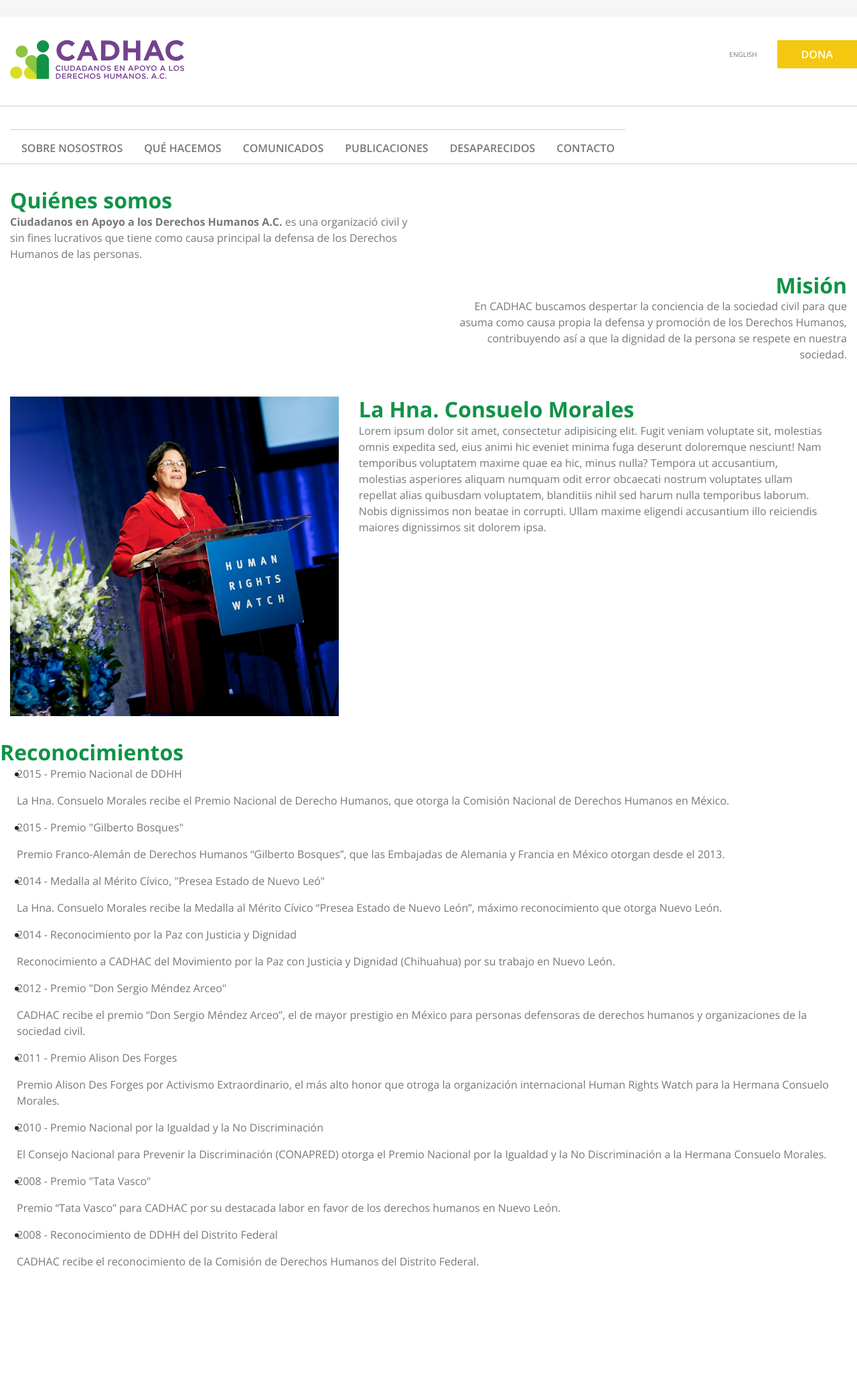
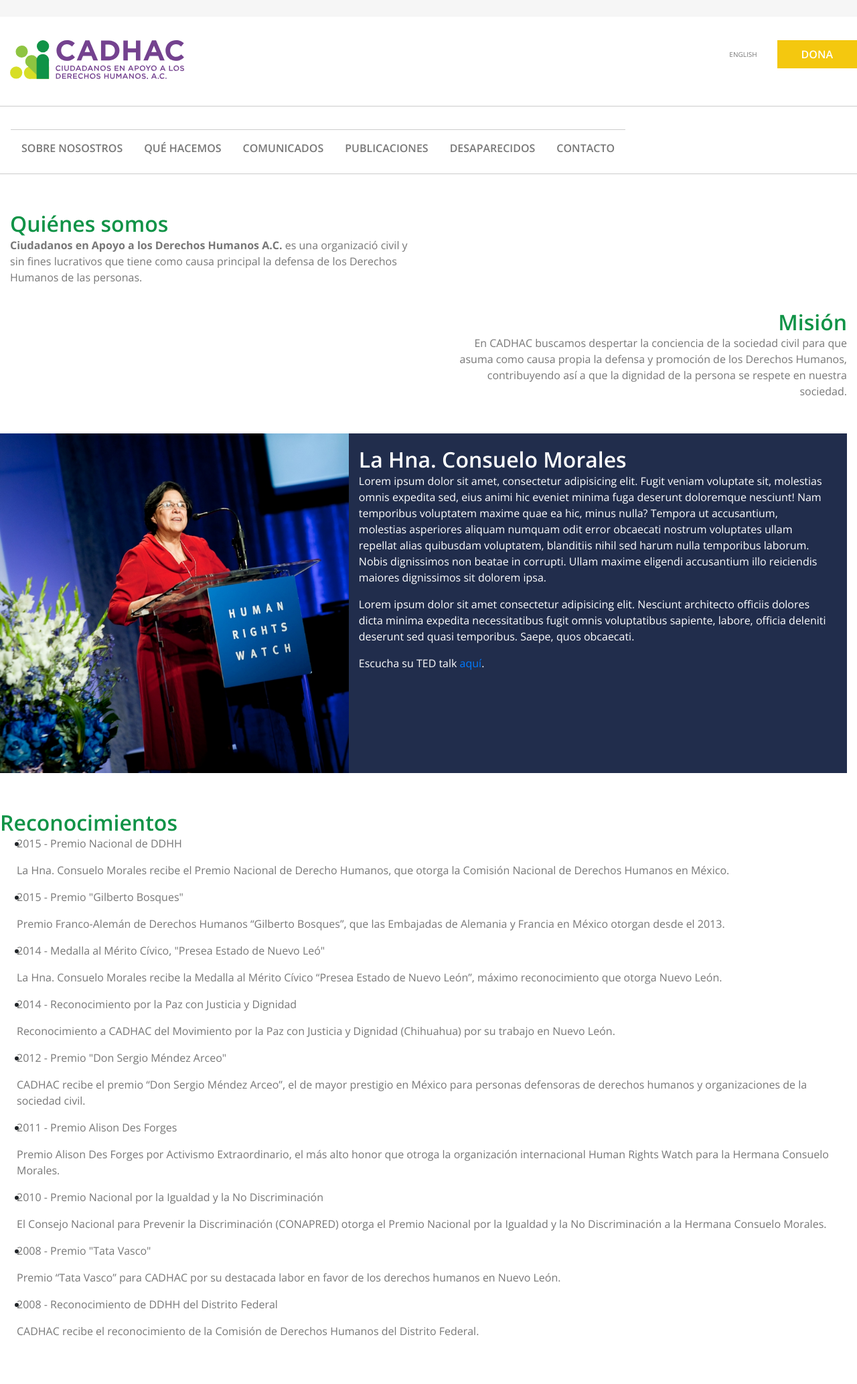
Before and after one commit to melytc/cadhac, a PHP site: page /aboutus.php in a window 1280 px wide. Shown: the whole page at 67% size. Before the commit the page ends 1890 px from the top, so only its background shows below. Run offline with PHP 8.4, Linux system fonts and the light colour scheme; style sheets or scripts are compiled from the project's sources.

Commit message:
Some fixes in second container.

```diff
--- a/src/aboutus.php
+++ b/src/aboutus.php
@@ -18,11 +18,16 @@
 </div>
 
 <section class="acknowledgements">
-	<div class="container row">
+	<div class="container row bg-darkblue">
 		<img class="col-5 big-photo" src="img/hmnaConsuelo.jpg"></img>
 		<div class="col-7">
-			<h2 >La Hna. Consuelo Morales</h2>
-			<p>Lorem ipsum dolor sit amet, consectetur adipisicing elit. Fugit veniam voluptate sit, molestias omnis expedita sed, eius animi hic eveniet minima fuga deserunt doloremque nesciunt! Nam temporibus voluptatem maxime quae ea hic, minus nulla? Tempora ut accusantium, molestias asperiores aliquam numquam odit error obcaecati nostrum voluptates ullam repellat alias quibusdam voluptatem, blanditiis nihil sed harum nulla temporibus laborum. Nobis dignissimos non beatae in corrupti. Ullam maxime eligendi accusantium illo reiciendis maiores dignissimos sit dolorem ipsa.</p>
+			<h2 class="text-white">La Hna. Consuelo Morales</h2>
+			<p class="text-white">Lorem ipsum dolor sit amet, consectetur adipisicing elit. Fugit veniam voluptate sit, molestias omnis expedita sed, eius animi hic eveniet minima fuga deserunt doloremque nesciunt! Nam temporibus voluptatem maxime quae ea hic, minus nulla? Tempora ut accusantium, molestias asperiores aliquam numquam odit error obcaecati nostrum voluptates ullam repellat alias quibusdam voluptatem, blanditiis nihil sed harum nulla temporibus laborum. Nobis dignissimos non beatae in corrupti. Ullam maxime eligendi accusantium illo reiciendis maiores dignissimos sit dolorem ipsa.</p>
+
+			<p class="text-white">Lorem ipsum dolor sit amet consectetur adipisicing elit. Nesciunt architecto officiis dolores dicta minima expedita necessitatibus fugit omnis voluptatibus sapiente, labore, officia deleniti deserunt sed quasi temporibus. Saepe, quos obcaecati.</p>
+
+			<p class="text-white">Escucha su TED talk <a href="https://www.youtube.com/watch?v=rLRH5EVGBVg">aquí</a>.
+			</p>
 		</div>
 	</div>
 	<div class="container row">
--- a/src/css/_aboutus.scss
+++ b/src/css/_aboutus.scss
@@ -1,9 +1,20 @@
 .container {
 	margin-top: 35px;
-	section.acknowledgements {
+	margin-bottom: 15px;
+	.acknowledgements {
 		margin: 0px;
-		.big-photo {
-			padding: 0px;
+		padding: 0px;
+		.container>div:first-child{
+			padding-left: 30px;
 		}
 	}
+	.big-photo {
+		padding: 0px;
+	}
+	h2 {
+		margin-top: 20px;
+	}
+	p {
+		font-weight: 200;
+	}
 }
--- a/src/css/style.scss
+++ b/src/css/style.scss
@@ -36,6 +36,7 @@ $bordergray: #ccc;
 $darkgray: #2a2a2a;
 $footerbg: #1b1d1f;
 $paleyellow: #e8eaa7;
+$darkblue: #212d4c;
 
 $colors: (
 	black: #000,
@@ -46,7 +47,8 @@ $colors: (
 	lightgreen: $lightgreen,
 	paleyellow: $paleyellow,
 	accent: $accent,
-	green2: $green2
+	green2: $green2,
+	darkblue: $darkblue
 );
 
 @each $color in $colors{
@@ -73,6 +75,9 @@ h1, h2, h3, h4, h5, h6{
 	color: $primary;
 	margin: 0;
 	font-weight: 700;
+}
+h2 {
+	font-weight: 600;
 }
 .btn {
 	border-radius: 0;
```
